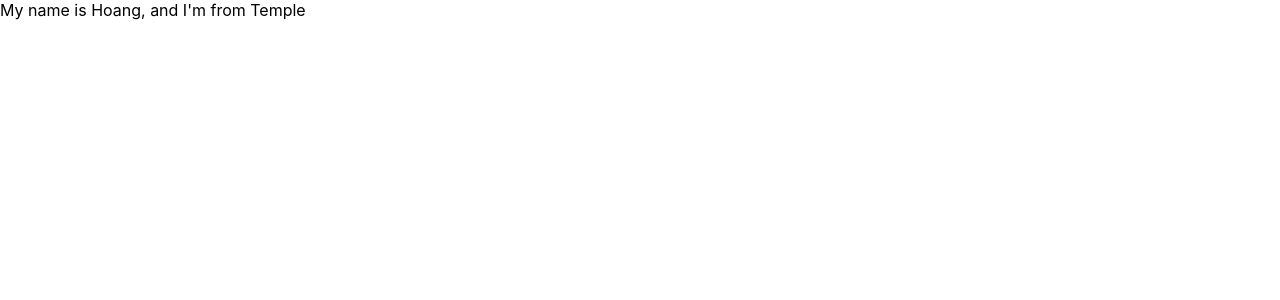
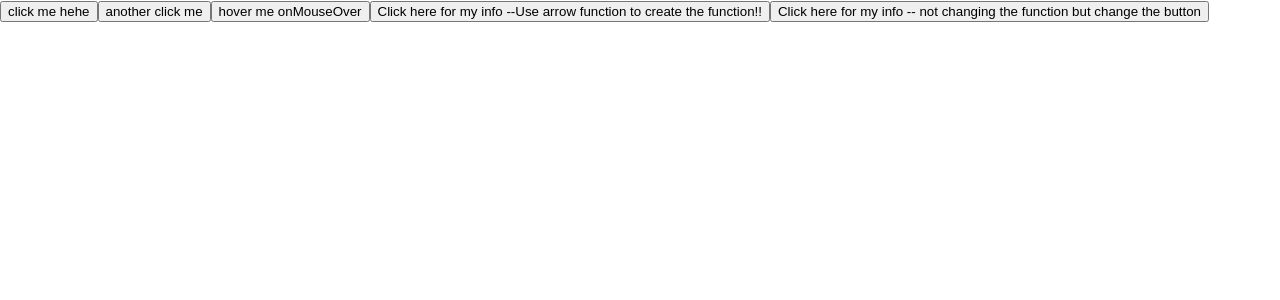
Before and after one commit to HoangTruong3843/video-29, a React (Create React App) app: page / in a window 1280 px wide. Shown: the top 300 px of the page. Built offline with nearby package versions, Linux system fonts and the light colour scheme.

Commit message:
video 24-25

```diff
--- a/src/App.js
+++ b/src/App.js
@@ -7,17 +7,12 @@ import React from 'react';
 
 class App extends React.Component{
 
-  state ={
-    name: 'Hoang',
-    address: 'Temple',
-    age: '26'
-  };
+
   // with react, chung ta co the ket hop javascript voi html
 
   render(){
-    return (<div>
-      My name is {this.state.name}, and I'm from {this.state.address}
-    </div>
+    return (
+      <MyComponent>asdasdasd</MyComponent>
     );
   }
 }
--- a/src/components/MyComponent.js
+++ b/src/components/MyComponent.js
@@ -1,15 +1,40 @@
 // class component  --->>> this course will start with class component only
 // function component
 import React from 'react'
+
 class MyComponent extends React.Component {
     // cu phap jsx, only react has this, cho phep viet code javascript in a html
     // ham render() giup chuyen doi cu phap jsx và giuóp nó hiển thị trên giao diện
-
+    state ={
+        name: 'Hoang',
+        address: 'Temple',
+        age: '26'
+      };
+    myFunction(){
+        console.log("button content here hehe!!")
+    }
+    handleClick(event){
+        console.log("event target nè -->",event.target)
+        console.log("event là cái này nè --> ",event)  //để xem xem event là gì
+    }
+    handleOnMouseOver(event){
+        console.log("event type onMouseOver -->",event)
+    }
+    myInfo1=(event)=>{                                   //Arrow function giúp function có thể dùng được biến được khai báo ở trong class hiện tại
+        console.log("Hi! My name is ",this.state.name, "and I'm from ", this.state.address)
+    }
+    myInfo2(event){                                     //nếu k dùng arrow function mà vẫn giữ cách khai báo function cũ --> fix ở dưới
+        console.log("Hi! My name is ",this.state.name, "and I'm from ", this.state.address)
+    }
     render(){
         return (
             // only 1 <div></div> in a jsx, to write code in <div></div> using {code} --> example: {Math.random()}
             <div>
-                this is my first component
+                <button onClick={this.myFunction}> click me hehe</button>
+                <button onClick={this.handleClick}>another click me</button>
+                <button onMouseOver={this.handleOnMouseOver}>hover me onMouseOver </button>
+                <button onClick={this.myInfo1}>Click here for my info --Use arrow function to create the function!!</button>
+                <button onClick={(event)=>this.myInfo2(event)}>Click here for my info -- not changing the function but change the button</button>
             </div>
         );
     }
```
